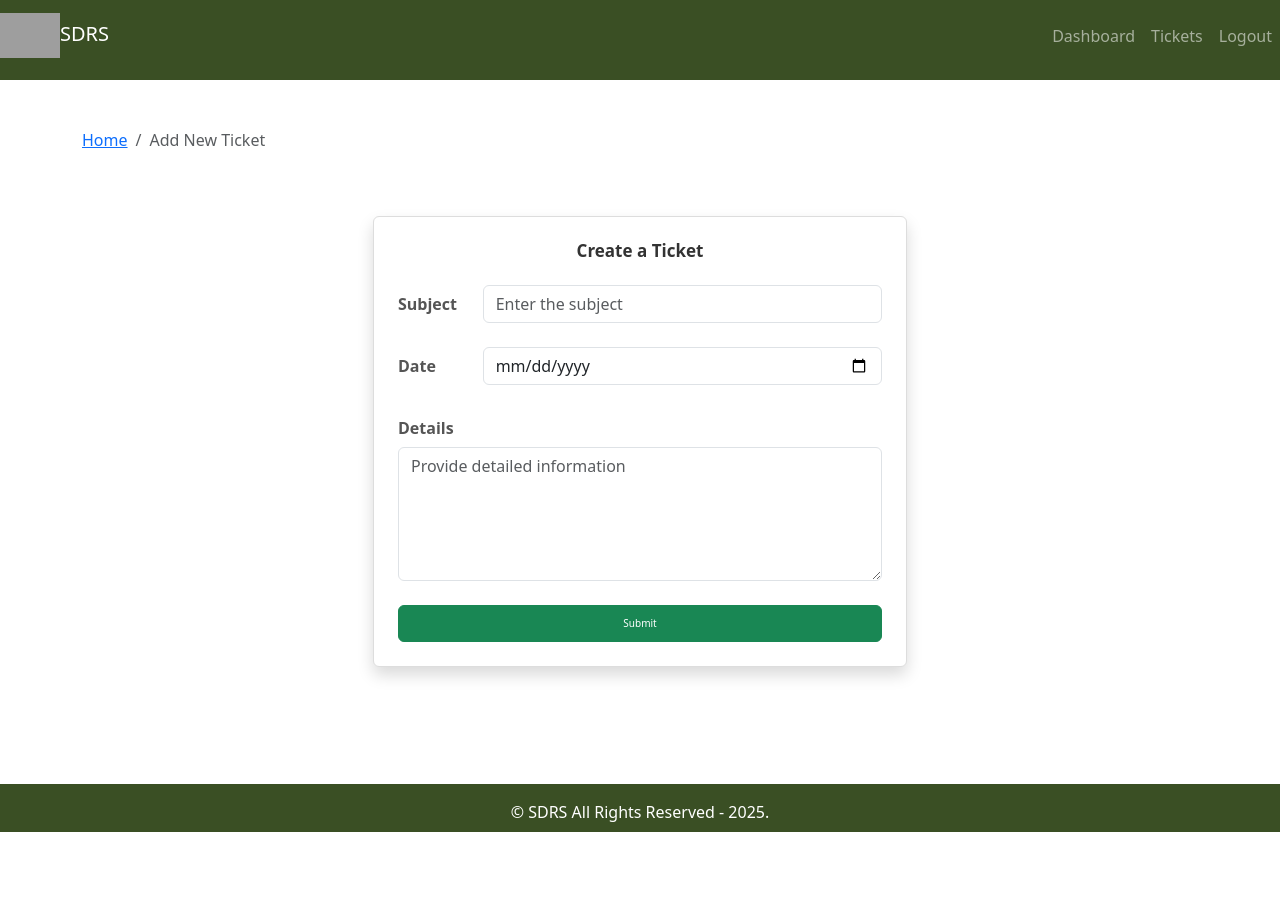
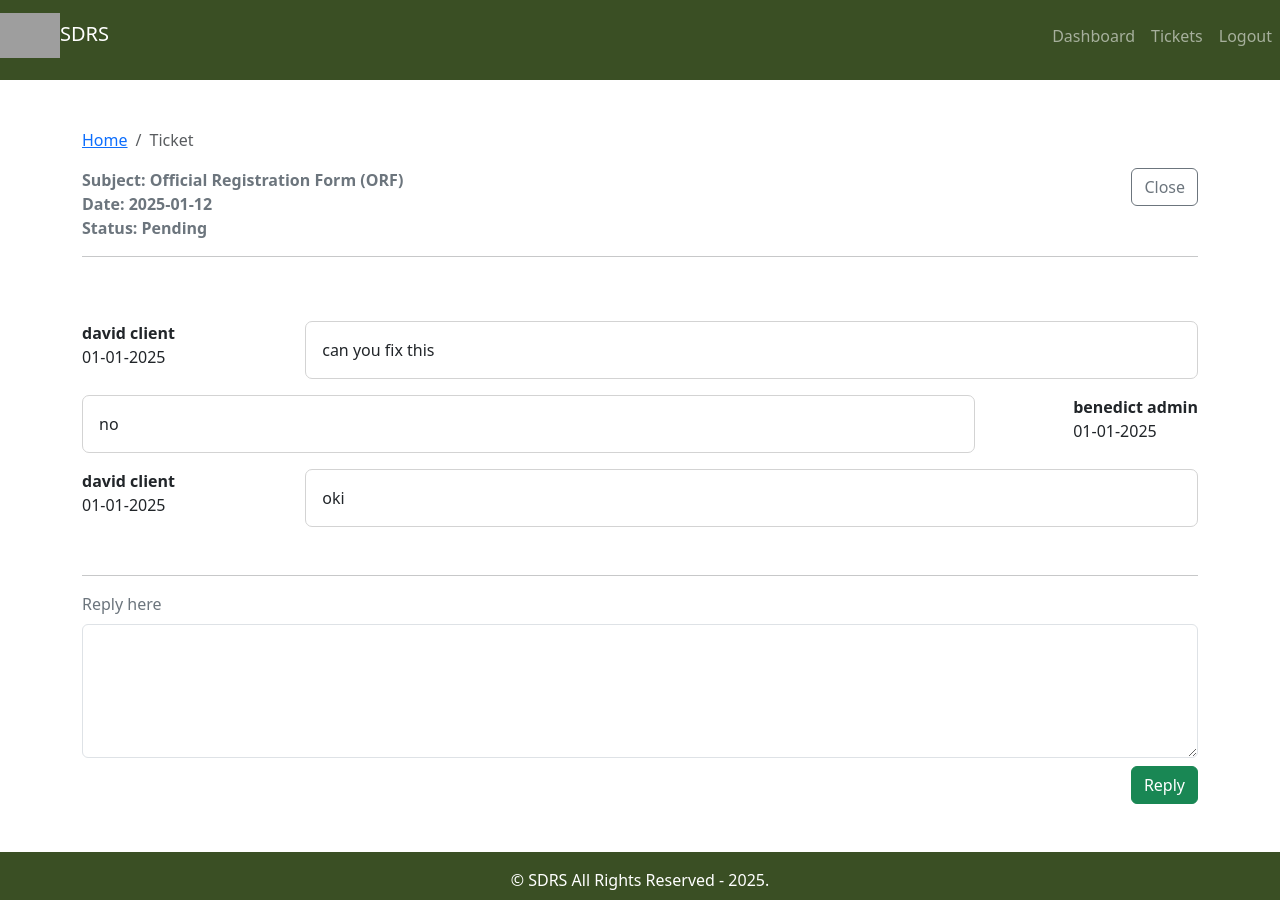
Before and after one commit to rdaavee/sdrs-capstone, a React (Create React App) app in the folder frontend/: page / in a window 1280 px wide. Before the commit the page ends 832 px from the top, so only its background shows below. Built offline with nearby package versions, Linux system fonts and the light colour scheme; grey boxes are pictures that could not be loaded.

Commit message:
add initial ui for ticket transaction

```diff
--- a/frontend/src/App.js
+++ b/frontend/src/App.js
@@ -1,6 +1,8 @@
 import "./App.css";
 import DefaultLayout from "./layouts/DefaultLayout";
-import TicketScreen from "./pages/ticket-list/Ticket.page";
+import Ticket from "./pages/ticket-list/Ticket";
+import TicketListScreen from "./pages/ticket/TicketList.page";
+import TicketScreen from "./components/add-ticket-form/AddTicketForm";
 
 function App() {
     return (
@@ -9,7 +11,8 @@ function App() {
             <DefaultLayout>
                 {/* <Dashboard /> */}
                 {/* <TicketScreen /> */}
-                <TicketScreen />
+                {/* <TicketListScreen /> */}
+                <Ticket />
             </DefaultLayout>
         </div>
     );
--- a/frontend/src/assets/data/dummyData.json
+++ b/frontend/src/assets/data/dummyData.json
@@ -1,37 +1,54 @@
 [
     {
         "id": 1,
-        "subject": "ORF Issue",
-        "course": "BSIT",
-        "status": "pending",
-        "addedAt": "2025-01-12"
+        "subject": "Official Registration Form (ORF)",
+        "course": "Bachelor of Science in Information Technology (BSIT)",
+        "status": "Pending",
+        "addedAt": "2025-01-12",
+        "history": [
+            {
+                "date": "01-01-2025",
+                "message": "can you fix this",
+                "messageBy": "david client"
+            },
+            {
+                "date": "01-01-2025",
+                "message": "no",
+                "messageBy": "benedict admin"
+            },
+            {
+                "date": "01-01-2025",
+                "message": "oki",
+                "messageBy": "david client"
+            }
+        ]
     },
     {
         "id": 2,
-        "subject": "ORF Issue",
-        "course": "BSIT",
-        "status": "pending",
-        "addedAt": "2025-01-12"
+        "subject": "Certificate of Matriculation (COM)",
+        "course": "Bachelor of Science in Computer Science (BSCS)",
+        "status": "In Progress",
+        "addedAt": "2025-01-13"
     },
     {
         "id": 3,
-        "subject": "ORF Issue",
-        "course": "BSIT",
-        "status": "pending",
-        "addedAt": "2025-01-12"
+        "subject": "ID Card Request",
+        "course": "Bachelor of Science in Information Technology (BSIT)",
+        "status": "Resolved",
+        "addedAt": "2025-01-14"
     },
     {
         "id": 4,
-        "subject": "ORF Issue",
-        "course": "BSIT",
-        "status": "pending",
-        "addedAt": "2025-01-12"
+        "subject": "Request for Good Moral Certificate",
+        "course": "Bachelor of Science in Information Systems (BSIS)",
+        "status": "Closed",
+        "addedAt": "2025-01-15"
     },
     {
         "id": 5,
-        "subject": "ORF Issue",
-        "course": "BSIT",
-        "status": "pending",
-        "addedAt": "2025-01-12"
+        "subject": "Transcript of Records (TOR)",
+        "course": "Bachelor of Science in Computer Engineering (BSCE)",
+        "status": "Pending",
+        "addedAt": "2025-01-16"
     }
 ]
--- /dev/null
+++ b/frontend/src/components/add-ticket-form/AddTicketForm.js
@@ -0,0 +1,70 @@
+import React, { useEffect, useState } from "react";
+
+import TicketForm from "./AddTicketForm.comp";
+import { Container, Row, Col, Form } from "react-bootstrap";
+import { shortText } from "../../utils/validation";
+import PageBreadcrumb from "../breadcrumb/Breadcrumb.comp";
+
+const initialFormData = {
+    subject: "",
+    issueDate: "",
+    detail: "",
+};
+
+const initialFormError = {
+    subject: false,
+    issueDate: false,
+    detail: false,
+};
+
+const TicketScreen = () => {
+    const [formData, setFormData] = useState(initialFormData);
+    const [formDataError, setFormDataError] = useState(initialFormError);
+    useEffect(() => {}, [formData, formDataError]);
+
+    const handleOnChange = (e) => {
+        const { name, value } = e.target;
+
+        setFormData({
+            ...formData,
+            [name]: value,
+        });
+    };
+
+    const handleOnSubmit = async (e) => {
+        e.preventDefault();
+
+        setFormDataError(initialFormError);
+
+        const isSubjectValid = await shortText(formData.subject);
+
+        setFormDataError({
+            ...initialFormError,
+            subject: !isSubjectValid,
+        });
+
+        console.log("Form Submit Request Received", formData);
+    };
+
+    return (
+        <Container>
+            <Row>
+                <Col>
+                    <PageBreadcrumb page="Add New Ticket" />
+                </Col>
+            </Row>
+            <Row>
+                <Col>
+                    <TicketForm
+                        handleOnChange={handleOnChange}
+                        handleOnSubmit={handleOnSubmit}
+                        formData={formData}
+                        formDataError={formDataError}
+                    />
+                </Col>
+            </Row>
+        </Container>
+    );
+};
+
+export default TicketScreen;
--- /dev/null
+++ b/frontend/src/components/message-history/MessageHistory.comp.js
@@ -0,0 +1,22 @@
+import React from "react";
+import PropTypes from "prop-types";
+import "../../styles/message-history.style.css";
+
+const MessageHistory = ({ message }) => {
+    if (!message) return null;
+    return message.map((row, index) => (
+        <div key={index} className="message-history mt-3">
+            <div className="send">
+                <div className="sender fw-bold">{row.messageBy}</div>
+                <div className="date">{row.date}</div>
+            </div>
+            <div className="message">{row.message}</div>
+        </div>
+    ));
+};
+
+MessageHistory.proTypes = {
+    message: PropTypes.array.isRequired,
+};
+
+export default MessageHistory;
--- /dev/null
+++ b/frontend/src/components/update-ticket/UpdateTicket.comp.js
@@ -0,0 +1,33 @@
+import React from "react";
+import PropTypes from "prop-types";
+import { Form, Button } from "react-bootstrap";
+
+const UpdateTicket = ({ message, handleOnChange, handleOnSubmit }) => {
+    return (
+        <Form onSubmit={handleOnSubmit}>
+            <Form.Label className="text-secondary fw-light">
+                Reply here
+            </Form.Label>
+            <Form.Control
+                value={message}
+                onChange={handleOnChange}
+                name="detail"
+                as="textarea"
+                rows={5}
+            />
+            <div className="text-end mt-2 mb-5">
+                <Button variant="success" type="submit">
+                    Reply
+                </Button>
+            </div>
+        </Form>
+    );
+};
+
+UpdateTicket.propTypes = {
+    message: PropTypes.string.isRequired,
+    handleOnChange: PropTypes.func.isRequired,
+    handleOnSubmit: PropTypes.func.isRequired,
+};
+
+export default UpdateTicket;
--- /dev/null
+++ b/frontend/src/pages/ticket-list/Ticket.js
@@ -0,0 +1,60 @@
+import React, { useEffect, useState } from "react";
+import { Container, Row, Col, Button } from "react-bootstrap";
+import PageBreadcrumb from "../../components/breadcrumb/Breadcrumb.comp";
+import tickets from "../../assets/data/dummyData.json";
+import MessageHistory from "../../components/message-history/MessageHistory.comp";
+import UpdateTicket from "../../components/update-ticket/UpdateTicket.comp";
+
+const ticket = tickets[0];
+
+const Ticket = () => {
+    const [message, setMessage] = useState("");
+
+    useEffect(() => {}, [message]);
+
+    const handleOnChange = (e) => {
+        setMessage(e.target.value);
+    };
+
+    const handleOnSubmit = (e) => {
+        alert("message sent");
+    };
+
+    return (
+        <Container>
+            <Row>
+                <Col>
+                    <PageBreadcrumb page="Ticket" />
+                </Col>
+            </Row>
+            <Row>
+                <Col className="fw-bold text-secondary">
+                    <div className="subject">Subject: {ticket.subject}</div>
+                    <div className="date">Date: {ticket.addedAt}</div>
+                    <div className="status">Status: {ticket.status}</div>
+                </Col>
+                <Col className="text-end">
+                    <Button variant="outline-secondary">Close</Button>
+                </Col>
+            </Row>
+            <hr />
+            <Row className="mt-5 mb-5">
+                <Col>
+                    <MessageHistory message={ticket.history} />
+                </Col>
+            </Row>
+            <hr />
+            <Row>
+                <Col>
+                    <UpdateTicket
+                        message={message}
+                        handleOnChange={handleOnChange}
+                        handleOnSubmit={handleOnSubmit}
+                    />
+                </Col>
+            </Row>
+        </Container>
+    );
+};
+
+export default Ticket;
--- /dev/null
+++ b/frontend/src/styles/message-history.style.css
@@ -0,0 +1,18 @@
+.message-history {
+    display: flex;
+    flex-direction: row;
+    justify-content: space-between;
+}
+
+.message-history:nth-child(even) {
+    display: flex;
+    flex-direction: row-reverse;
+    justify-content: space-between;
+}
+
+.message {
+    padding: 1rem;
+    width: 80%;
+    border: 1px solid #d3d3d3;
+    border-radius: 7px;
+}
```
